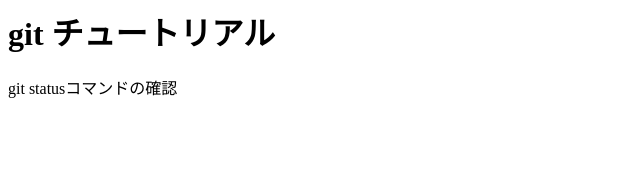
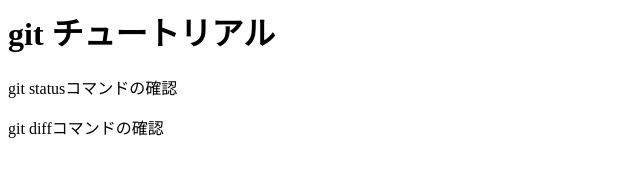
Before and after one commit to hoshito-kishi/tutorial_of_git, a plain HTML site: page index.html in a window 1280 px wide. Shown: the whole page, without its empty margins (0-640 px from the left). Drawn offline with Linux system fonts and the light colour scheme.

Commit message:
git diffコマンドの確認

```diff
--- a/index.html
+++ b/index.html
@@ -1,2 +1,3 @@
 <h1>git チュートリアル</h1>
 <p>git statusコマンドの確認</p>
+<p>git diffコマンドの確認</p>
```
